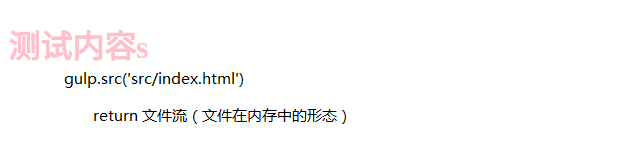
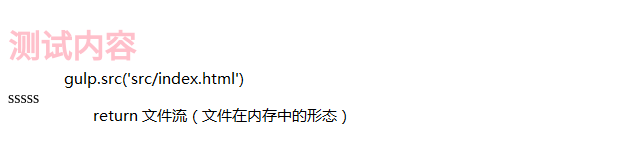
Before and after one commit to qq666666/git-demo, a website: page src/index.html in a window 1280 px wide. Shown: the top 165 px of the page, 0-640 px from the left. Drawn offline with nearby package versions, Linux system fonts and the light colour scheme; files that its build step writes are made by us from their sources.

Commit message:
'v2版本第一次提交'

```diff
--- a/src/index.html
+++ b/src/index.html
@@ -7,8 +7,10 @@
 </head>
 
 <body>
-<!-- 测试注释 -->
-  <h1>测试内容s</h1>
+  <h1>测试内容</h1>
+
+
+  sssss
   <script src="scripts/all.js"></script>
 </body>
 
```
